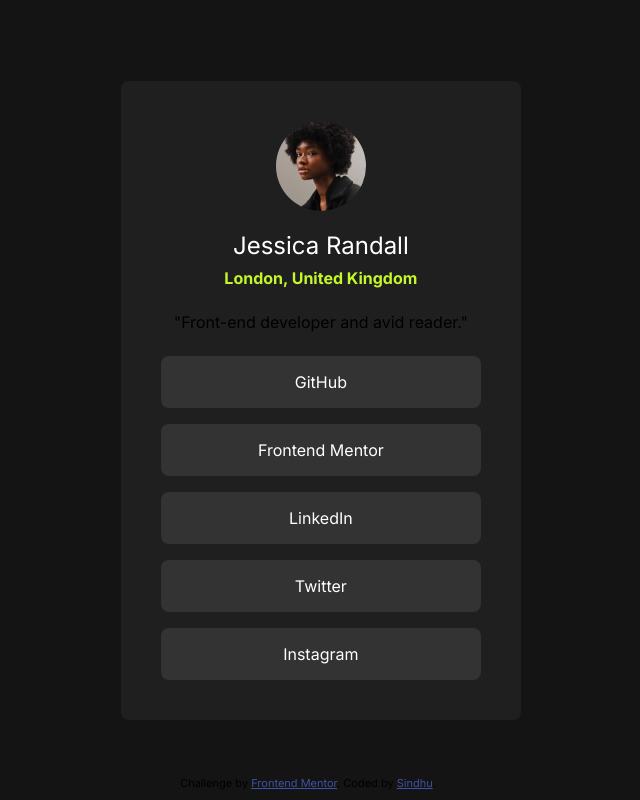
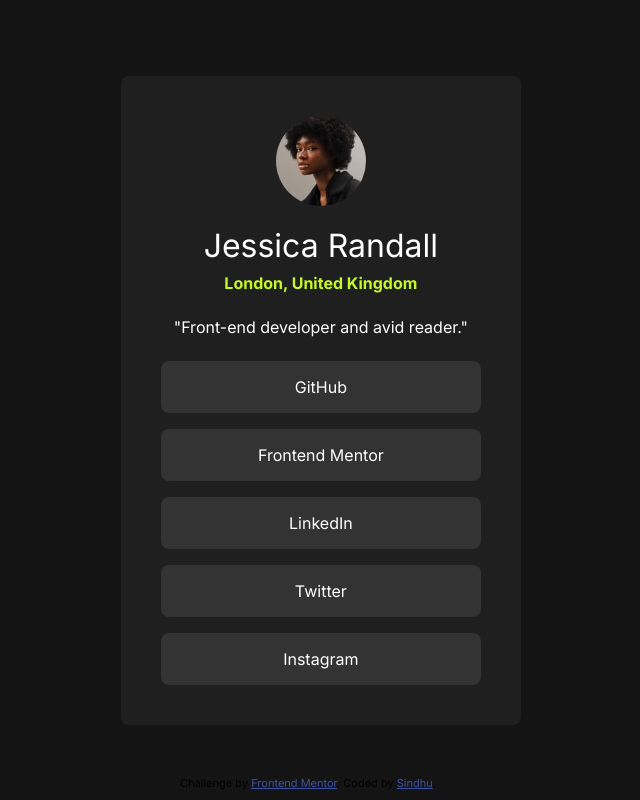
Before and after one commit to sindhu110/social-links-profile, a plain HTML site: page index.html in a window 1280 px wide. Shown: the whole page, without its empty margins (332-972 px from the left). Drawn offline with Linux system fonts and the light colour scheme.

Commit message:
update css

```diff
--- a/styles.css
+++ b/styles.css
@@ -41,7 +41,7 @@
   }
 
   .name {
-    font-size: 1.5rem;
+    font-size: 2rem;
     color: var(--color-white);
     font-weight: 400;
     margin-bottom: 0.5rem;
@@ -56,7 +56,7 @@
 
   .bio {
     font-size: 1rem;
-    color: var(hsl(0, 0%, 100%));
+    color: var(--color-white);
     margin-bottom: 1.5rem;
   }
 
```
